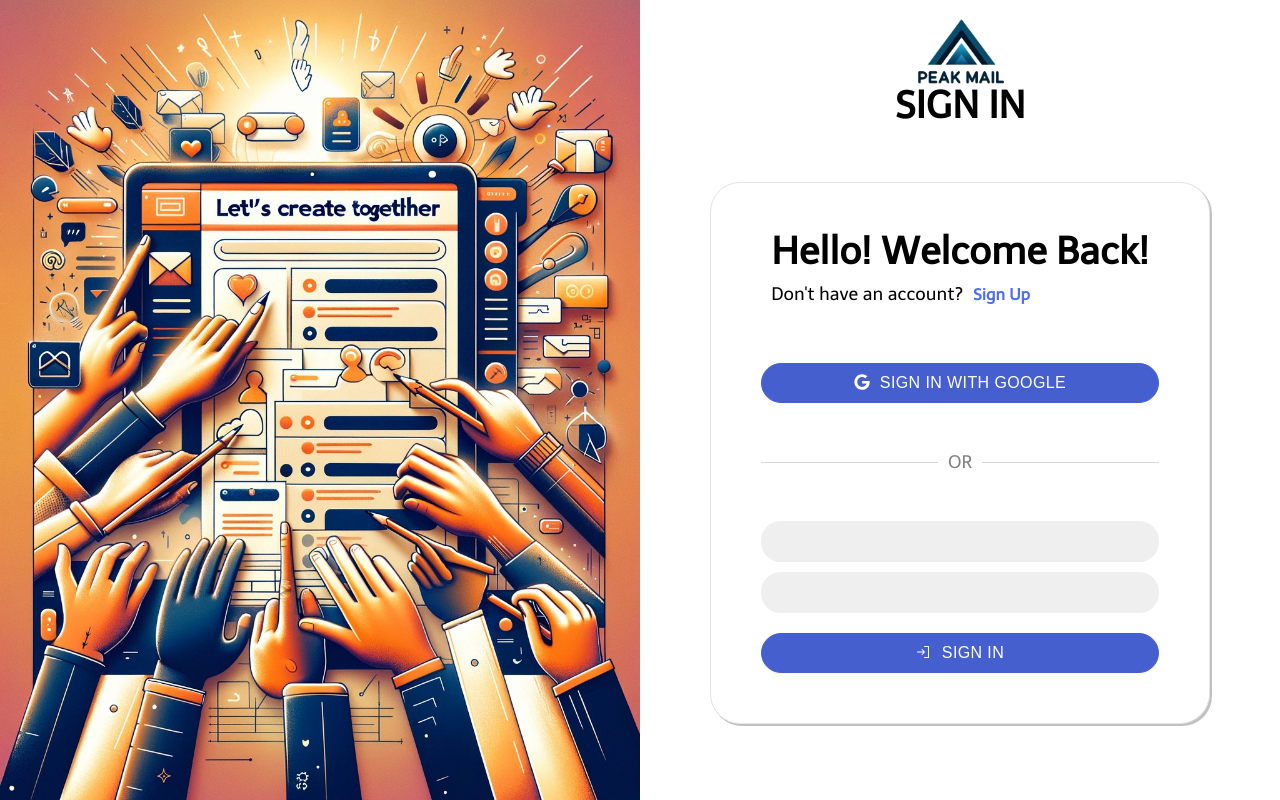
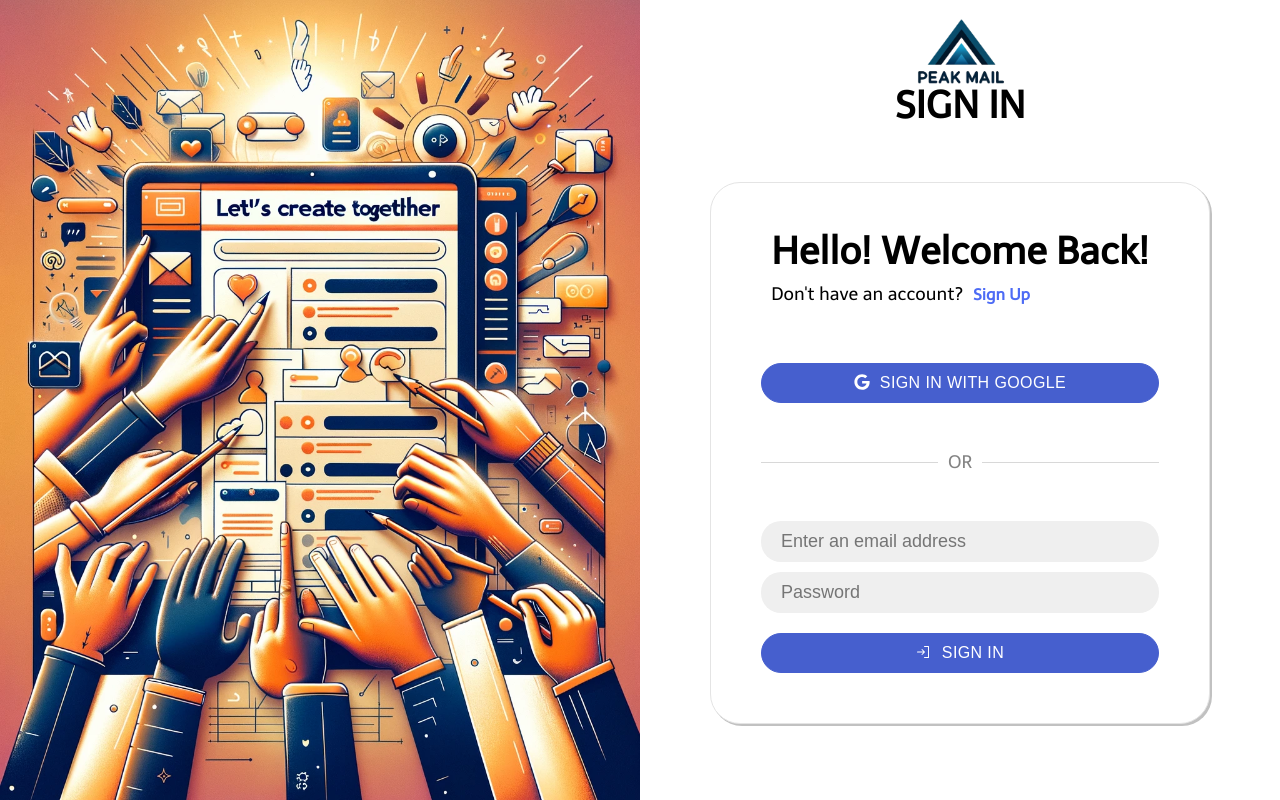
Before and after one commit to kimabraham/drag-mail-client, a React (Vite) app: page /signin in a window 1280 px wide. Built offline with nearby package versions, Linux system fonts and the light colour scheme.

Commit message:
Feat: Google signin in Signin page

```diff
--- a/src/pages/SignIn.jsx
+++ b/src/pages/SignIn.jsx
@@ -1,9 +1,11 @@
+import { useState } from "react";
 import { styled } from "styled-components";
-import signIn from "../assets/imgs/sign_in.png";
-import Logo from "../components/shared/Logo";
 import { Link } from "react-router-dom";
 import { FaGoogle } from "react-icons/fa";
 import { PiSignIn } from "react-icons/pi";
+
+import signIn from "../assets/imgs/sign_in.png";
+import Logo from "../components/shared/Logo";
 
 const Container = styled.div`
   display: flex;
@@ -117,6 +119,14 @@ const Button = styled.button`
 `;
 
 const SignIn = () => {
+  const [email, setEmail] = useState("");
+  const [password, setPassword] = useState("");
+  const handleLogin = () => {
+    window.open("/api/auth/google/callback", "_self");
+  };
+
+  const handleSubmit = () => {};
+
   return (
     <Container>
       <Box />
@@ -133,14 +143,22 @@ const SignIn = () => {
               <Link to="/signup">Sign Up</Link>
             </div>
           </div>
-          <Button>
+          <Button onClick={handleLogin}>
             <FaGoogle />
             Sign in with Google
           </Button>
           <span>or</span>
-          <SignInForm>
-            <input type="text" />
-            <input type="text" />
+          <SignInForm onSubmit={handleSubmit}>
+            <input
+              type="email"
+              placeholder="Enter an email address"
+              onChange={(e) => setEmail(e.target.value)}
+            />
+            <input
+              type="password"
+              placeholder="Password"
+              onChange={(e) => setPassword(e.target.value)}
+            />
             <Button>
               <PiSignIn />
               Sign In
```
Also changed, not shown: 1 other file (tests, documents, lock files or other folders).
